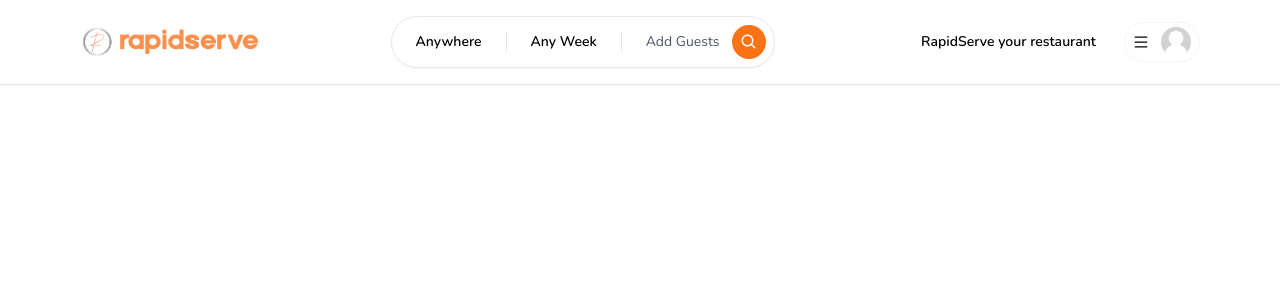
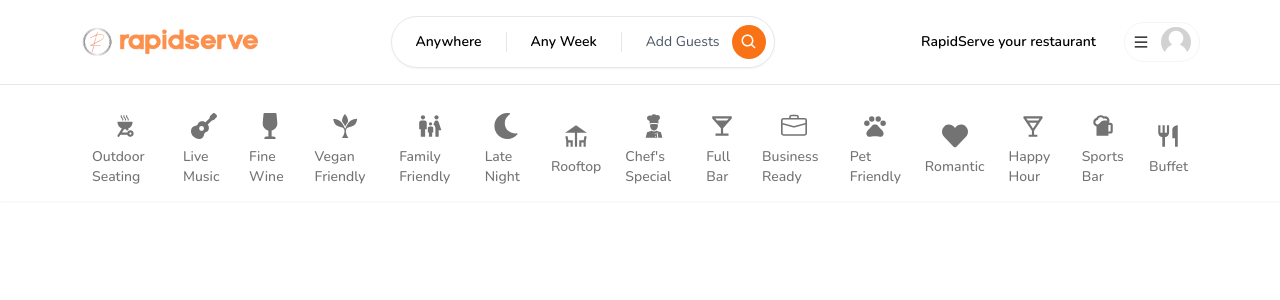
Before and after one commit to j0th4r/rapidserve, a Next.js app: page / in a window 1280 px wide. Shown: the top 300 px of the page. Built offline with nearby package versions, Linux system fonts and the light colour scheme; no server answers.

Commit message:
Add category user interface

```diff
--- /dev/null
+++ b/app/components/CategoryBox.tsx
@@ -0,0 +1,71 @@
+'use client';
+
+import { useRouter, useSearchParams } from "next/navigation";
+import { useCallback } from "react";
+import { IconType } from "react-icons";
+import qs from "query-string";
+
+interface CategoryBoxProps {
+  icon: IconType;
+  label: string;
+  selected?: boolean;
+}
+
+const CategoryBox: React.FC<CategoryBoxProps> = ({
+  icon: Icon,
+  label,
+  selected
+}) => {
+  const router = useRouter();
+  const params = useSearchParams();
+
+  const handleClick = useCallback(() => {
+    let currentQuery = {};
+
+    if (params) {
+      currentQuery = qs.parse(params.toString());
+    }
+
+    const updatedQuery: any = {
+      ...currentQuery,
+      category: label
+    }
+
+    if (params?.get('category') === label) {
+      delete updatedQuery.category;
+    }
+
+    const url = qs.stringifyUrl({
+      url: '/',
+      query: updatedQuery
+    }, { skipNull: true });
+
+    router.push(url);
+  }, [label, params, router]);
+
+  return (
+    <div
+      onClick={handleClick}
+      className={`
+        flex
+        flex-col
+        items-center
+        gap-2
+        p-3
+        border-b-2
+        hover:text-neutral-800
+        transition
+        cursor-pointer
+        ${selected ? 'border-b-neutral-500' : 'border-b-transparent'}
+        ${selected ? 'text-neutral-800' : 'text-neutral-500'}
+      `}
+    >
+      <Icon size={26} />
+      <div className="font-medium text-sm">
+        {label}
+      </div>
+    </div>
+  );
+}
+
+export default CategoryBox;
--- a/app/components/modals/LoginModal.tsx
+++ b/app/components/modals/LoginModal.tsx
@@ -1,10 +1,9 @@
 'use client';
 
 import { signIn } from 'next-auth/react';
-import axios from 'axios';
 import { AiFillGithub } from "react-icons/ai";
 import { FcGoogle } from "react-icons/fc";
-import { useCallback, useState } from "react";
+import { useState } from "react";
 import {
   FieldValues,
   SubmitHandler,
--- /dev/null
+++ b/app/components/navbar/Categories.tsx
@@ -0,0 +1,127 @@
+'use client';
+
+import Container from "../Container";
+
+import { MdOutdoorGrill, MdFamilyRestroom, MdDeck, MdLocalBar, MdPets, MdSportsBar, MdRestaurant } from 'react-icons/md';
+import { FaGuitar, FaWineGlass, FaMoon, FaHeart } from 'react-icons/fa';
+import { GiSprout, GiCook } from 'react-icons/gi';
+import { BsBriefcase } from 'react-icons/bs';
+import { BiDrink } from 'react-icons/bi';
+import CategoryBox from "../CategoryBox";
+import { usePathname, useSearchParams } from "next/navigation";
+
+export const categories = [
+  {
+    label: "Outdoor Seating",
+    icon: MdOutdoorGrill,
+    description: "Restaurant offers outdoor dining space"
+  },
+  {
+    label: "Live Music",
+    icon: FaGuitar,
+    description: "Features live music performances"
+  },
+  {
+    label: "Fine Wine",
+    icon: FaWineGlass,
+    description: "Extensive wine selection available"
+  },
+  {
+    label: "Vegan Friendly",
+    icon: GiSprout,
+    description: "Offers vegan menu items"
+  },
+  {
+    label: "Family Friendly",
+    icon: MdFamilyRestroom,
+    description: "Welcomes families with children"
+  },
+  {
+    label: "Late Night",
+    icon: FaMoon,
+    description: "Open late for dining"
+  },
+  {
+    label: "Rooftop",
+    icon: MdDeck,
+    description: "Rooftop dining space available"
+  },
+  {
+    label: "Chef's Special",
+    icon: GiCook,
+    description: "Exclusive chef's table experience"
+  },
+  {
+    label: "Full Bar",
+    icon: MdLocalBar,
+    description: "Dedicated bar space with cocktails"
+  },
+  {
+    label: "Business Ready",
+    icon: BsBriefcase,
+    description: "Suitable for business meetings"
+  },
+  {
+    label: "Pet Friendly",
+    icon: MdPets,
+    description: "Welcomes pets in outdoor areas"
+  },
+  {
+    label: "Romantic",
+    icon: FaHeart,
+    description: "Perfect for date night"
+  },
+  {
+    label: "Happy Hour",
+    icon: BiDrink,
+    description: "Features happy hour specials"
+  },
+  {
+    label: "Sports Bar",
+    icon: MdSportsBar,
+    description: "Multiple TVs for sports viewing"
+  },
+  {
+    label: "Buffet",
+    icon: MdRestaurant,
+    description: "All-you-can-eat buffet options"
+  }
+]
+
+const Categories = () => {
+  const params = useSearchParams();
+  const category = params?.get('category');
+  const pathname = usePathname();
+
+  const isMainPage = pathname === '/';
+
+  if (!isMainPage) {
+    return null;
+  }
+
+  return (
+    <Container>
+      <div
+        className="
+          pt-4
+          flex
+          flex-row
+          items-center
+          justify-between
+          overflow-x-auto
+        "
+      >
+        {categories.map((item) => (
+          <CategoryBox
+            key={item.label}
+            label={item.label}
+            selected={category === item.label}
+            icon={item.icon}
+          />
+        ))}
+      </div>
+    </Container>
+  );
+}
+
+export default Categories;
--- a/app/components/navbar/Logo.tsx
+++ b/app/components/navbar/Logo.tsx
@@ -8,6 +8,7 @@ const Logo = () => {
 
   return (
     <Image
+      onClick={() => router.push('/')}
       alt="Logo"
       className="hidden md:block cursor-pointer"
       height="180"
--- a/app/components/navbar/Navbar.tsx
+++ b/app/components/navbar/Navbar.tsx
@@ -1,6 +1,7 @@
 'use client';
 
 import Container from "../Container";
+import Categories from "./Categories";
 import Logo from "./Logo";
 import Search from "./Search"
 import UserMenu from "./UserMenu"
@@ -38,6 +39,7 @@ const Navbar: React.FC<NavbarProps> = ({
           </div>
         </Container>
       </div>
+      <Categories />
     </div>
   );
 }
--- a/app/page.tsx
+++ b/app/page.tsx
@@ -2,6 +2,6 @@ import Image from "next/image";
 
 export default function Home() {
   return (
-    <div className="text-rose-500 text-2xl">Hello RapidServe</div>
+    <div className="text-orange-500 text-2xl">Hello RapidServe</div>
   );
 }
--- a/package.json
+++ b/package.json
@@ -15,6 +15,7 @@
     "bcrypt": "^5.1.1",
     "next": "15.0.3",
     "next-auth": "^4.24.10",
+    "query-string": "^9.1.1",
     "react": "19.0.0-rc-66855b96-20241106",
     "react-dom": "19.0.0-rc-66855b96-20241106",
     "react-hook-form": "^7.53.2",
```
Also changed, not shown: 1 other file (tests, documents, lock files or other folders).
